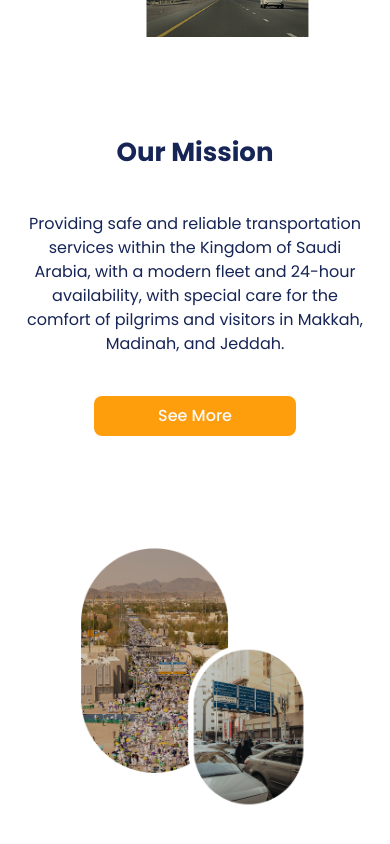
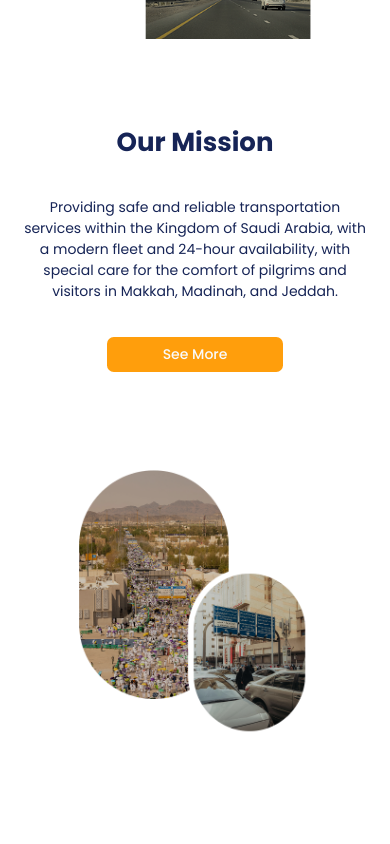
Before and after one commit to ayoubbezai/di9at-alwa9t, a Next.js app in the folder frontend/: page /en/ in a window 390 px wide. Shown: the part 1138-1982 px from the top of the page. Built offline with nearby package versions, Linux system fonts and the light colour scheme; no server answers.

Commit message:
translate about us and our service

```diff
--- a/frontend/app/[locale]/(landing)/Home.tsx
+++ b/frontend/app/[locale]/(landing)/Home.tsx
@@ -65,7 +65,7 @@ export default function Home() {
         <>
           <OurMission t={t} isRtl={isRtl} />
           <AboutUs t={t} isRtl={isRtl} />
-          <OurService />
+          <OurService t={t} isRtl={isRtl} />
           <WhyUs />
           <MostVisted />
           <OurClient />
--- a/frontend/components/landing/AboutUs.tsx
+++ b/frontend/components/landing/AboutUs.tsx
@@ -7,21 +7,6 @@ type LabelProps = {
   number: string;
 };
 
-const AboutUsData = [
-  { title: "Years of Experience", number: "20+" },
-  { title: "Cities Served", number: "10+" },
-  { title: "Fleet Size", number: "100+" },
-  { title: "Happy Customers", number: "100K+" },
-];
-
-const Label = ({ title, number }: LabelProps) => (
-  <div className="flex flex-col items-center justify-center gap-2 ">
-    <span className="font-bold text-xl md:text-[28px] text-primary text-center">
-      {number}
-    </span>
-    <span className="text-sm text-primary-dark/80 text-center">{title}</span>
-  </div>
-);
 export default function AboutUs({
   t,
   isRtl,
@@ -29,32 +14,62 @@ export default function AboutUs({
   t: (key: string) => string;
   isRtl: boolean;
 }) {
+  const AboutUsData = [
+    { title: t("about_us.years_of_experience"), number: "20+" },
+    { title: t("about_us.cities_served"), number: "10+" },
+    { title: t("about_us.fleet_size"), number: "100+" },
+    { title: t("about_us.happy_customers"), number: "100K+" },
+  ];
+
+  const Label = ({ title, number }: LabelProps) => (
+    <div className="flex flex-col items-center justify-center gap-2">
+      <span className="font-bold text-xl md:text-[28px] text-primary text-center">
+        {number}
+      </span>
+      <span className="text-sm text-primary-dark/80 text-center">{title}</span>
+    </div>
+  );
+
   return (
-    <section className="flex  flex-col-reverse md:flex-row items-center justify-between my-20  px-6 py-8 w-full md:mx-6 lg:mx-10 md:px-0 gap-12">
-      {/*  text */}
-      <div className="flex flex-col justify-center items-start w-full mx-auto ">
+    <section
+      className={`flex flex-col-reverse  ${
+        isRtl ? "md:flex-row-reverse" : "md:flex-row"
+      } items-center justify-between my-20 px-6 py-8 w-full max-w-7xl md:mx-6 lg:mx-auto   md:px-0 gap-36`}
+    >
+      {/* Text Section */}
+      <div
+        className={`flex flex-col justify-center ${
+          isRtl ? "items-end" : "items-start"
+        } w-full mx-auto`}
+      >
         <h3 className="font-medium text-lg md:text-xl text-primary-dark/90 text-left mb-2">
-          About Us
+          {t("about_us.subtitle")}
         </h3>
         <h1 className="font-bold text-xl md:text-3xl text-primary-dark text-left">
-          Professional transportation with local expertise and trusted quality.
+          {t("about_us.title")}
         </h1>
-        <p className="font-normal text-base md:text-lg text-primary-dark/80 text-left mt-4">
-          At Diqat Al Waqt, we provide safe and flexible transportation services
-          for individuals and visitors within and between cities across the
-          Kingdom. With over 20 years of experience, we offer a comfortable
-          travel experience for pilgrims, visitors, and residents—featuring a
-          modern fleet, professional drivers, and 24/7 service availability.
+        <p
+          className={`font-normal text-base md:text-lg text-primary-dark/80 ${
+            isRtl ? "text-right" : " text-left"
+          } mt-4`}
+        >
+          {t("about_us.description")}
         </p>
-        <div className="grid custom-grid  grid-cols-4 gap-6 md:gap-14 mt-8 items-start justify-start w-full md:w-5/6 ">
+        <div className="grid custom-grid grid-cols-4 gap-6 md:gap-14 mt-8 items-start justify-start w-full md:w-5/6">
           {AboutUsData.map((data, index) => (
             <Label key={index} title={data.title} number={data.number} />
           ))}
         </div>
       </div>
-      {/*  image */}
+
+      {/* Image Section */}
       <div className="flex flex-col justify-center items-center w-2/3 mx-auto md:w-full">
-        <Image src={AboutUsImage} alt="About Us" width={360} height={330} />
+        <Image
+          src={AboutUsImage}
+          alt={t("about_us.image_alt")}
+          width={360}
+          height={330}
+        />
       </div>
     </section>
   );
--- a/frontend/components/landing/Hero.tsx
+++ b/frontend/components/landing/Hero.tsx
@@ -164,7 +164,7 @@ export default function Hero({
 
         <motion.p
           className={` ${
-            isRtl ? "text-base md:text-lg " : " text-[13px] md:text-[15px]"
+            isRtl ? "text-base md:text-lg " : " text-[0.9rem] md:text-[1rem]"
           }  md:w-3/4 font-normal px-2 mx-auto leading-7`}
           variants={item}
         >
--- a/frontend/components/landing/OurService.tsx
+++ b/frontend/components/landing/OurService.tsx
@@ -1,3 +1,5 @@
+"use client";
+
 import Image from "next/image";
 import type { StaticImport } from "next/dist/shared/lib/get-img-props";
 import CarImage1 from "../../assets/images/our_service/card1.jpg";
@@ -8,32 +10,12 @@ type CardType = {
   title: string;
   description: string;
   image: StaticImport;
+  isRtl?: boolean;
 };
-const cardData: CardType[] = [
-  {
-    title: "Airport & Intercity Transport",
-    description:
-      "Reliable pickups and drop-offs from Jeddah, Madinah, and Riyadh airports. We also offer smooth, secure travel between cities with modern vehicles, professional drivers, and full-time availability to match your schedule.",
-    image: CarImage1,
-  },
-  {
-    title: "Pilgrim & Visitor Service",
-    description:
-      "Tailored transportation for pilgrims and visitors within Makkah and Madinah. We ensure flexibility in timing, comfort in travel, and a respectful experience that considers religious rituals and sacred locations.",
-    image: CarImage2,
-  },
-  {
-    title: "City Transportation & Rentals",
-    description:
-      "Explore the city with ease through hourly chauffeur services, event transfers, or guided local tours. Our in-city rides are fast, reliable, and comfortable — ideal for business, leisure, or special occasions.",
-    image: CarImage3,
-  },
-];
 
-const Card = ({ title, description, image }: CardType) => {
+const Card = ({ title, description, image, isRtl }: CardType) => {
   return (
     <div className="bg-gray-50 shadow-[0_4px_16px_rgba(0,0,0,0.12)] hover:shadow-[0_6px_20px_rgba(0,0,0,0.15)] pb-8 rounded-xl mx-auto w-full md:w-5/6 transition-shadow duration-300 ease-in-out">
-      {/* Image container with gradient overlay */}
       <div className="relative w-full h-[200px]">
         <Image
           src={image}
@@ -44,11 +26,17 @@ const Card = ({ title, description, image }: CardType) => {
         <div className="absolute inset-0 bg-gradient-to-t rounded-t-4xl from-black/50 md:hover:from-black/55 to-transparent " />
       </div>
 
-      {/* Text content */}
-      <div className="px-6 pb-6 pt-2">
-        <h2 className="text-lg  font-bold text-primary-dark my-4 ">{title}</h2>
-
-        <p className=" mt-2 text-primary-dark/90 text-[15px] leading-relaxed ">
+      <div
+        className={`px-6 pb-4 pt-2 flex flex-col ${
+          isRtl ? "items-end" : "items-start"
+        } `}
+      >
+        <h2 className="text-lg font-bold text-primary-dark my-4">{title}</h2>
+        <p
+          className={`mt-2 ${
+            isRtl ? "  text-right" : " text-left"
+          } text-primary-dark/90 text-[15px] leading-relaxed`}
+        >
           {description}
         </p>
       </div>
@@ -56,19 +44,44 @@ const Card = ({ title, description, image }: CardType) => {
   );
 };
 
-export default function OurService() {
+export default function OurService({
+  t,
+  isRtl,
+}: {
+  t: (key: string) => string;
+  isRtl: boolean;
+}) {
+  const cardData: CardType[] = [
+    {
+      title: t("our_service.cards.0.title"),
+      description: t("our_service.cards.0.description"),
+      image: CarImage1,
+    },
+    {
+      title: t("our_service.cards.1.title"),
+      description: t("our_service.cards.1.description"),
+      image: CarImage2,
+    },
+    {
+      title: t("our_service.cards.2.title"),
+      description: t("our_service.cards.2.description"),
+      image: CarImage3,
+    },
+  ];
+
   return (
     <div className="flex flex-col items-center justify-center w-full mx-auto py-12 px-6">
-      <h1 className="text-[26px] md:text-4xl font-bold text-center text-primary-dark mb-12">
-        Our Service
+      <h1 className="text-[1.9rem] md:text-4xl font-bold text-center text-primary-dark mb-12">
+        {t("our_service.title")}
       </h1>
-      <div className="grid grid-cols-1 md:grid-cols-3 gap-10 mt-8   w-full px-4 md:px-0">
+      <div className="grid grid-cols-1 md:grid-cols-3 gap-10 mt-8 w-full px-4 md:px-0">
         {cardData.map((card, index) => (
           <Card
             key={index}
             title={card.title}
             description={card.description}
             image={card.image}
+            isRtl={isRtl}
           />
         ))}
       </div>
--- a/frontend/public/locales/ar/common.json
+++ b/frontend/public/locales/ar/common.json
@@ -19,5 +19,32 @@
     "title": "مهمتنا",
     "description": "توفير خدمات نقل آمنة وموثوقة داخل المملكة العربية السعودية بأسطول حديث وتوافر على مدار الساعة، مع عناية خاصة براحة الحجاج والزوار في مكة المكرمة والمدينة المنورة وجدة.",
     "cta": "عرض المزيد"
+  },
+  "about_us": {
+    "subtitle": "من نحن",
+    "title": "نقل احترافي بخبرة محلية وجودة موثوقة.",
+    "description": "في دقات الوقت، نقدم خدمات نقل آمنة ومرنة للأفراد والزوار داخل وبين المدن في جميع أنحاء المملكة. مع أكثر من 20 عامًا من الخبرة، نوفر تجربة سفر مريحة للحجاج والزوار والمقيمين — بأسطول حديث، وسائقين محترفين، وتوفر الخدمة على مدار الساعة.",
+    "years_of_experience": "سنوات من الخبرة",
+    "cities_served": "المدن المخدومة",
+    "fleet_size": "حجم الأسطول",
+    "happy_customers": "عملاء سعداء",
+    "image_alt": "من نحن"
+  },
+  "our_service": {
+    "title": "خدماتنا",
+    "cards": [
+      {
+        "title": "النقل من وإلى المطار وبين المدن",
+        "description": "خدمة موثوقة للاستقبال والتوصيل من مطارات جدة، المدينة المنورة، والرياض. كما نوفر تنقلاً سلسًا وآمنًا بين المدن باستخدام مركبات حديثة وسائقين محترفين وتوفر دائم يتناسب مع جدولك."
+      },
+      {
+        "title": "خدمة الحجاج والزوار",
+        "description": "نقل مخصص للحجاج والزوار داخل مكة والمدينة. نضمن مرونة في التوقيت، وراحة في التنقل، وتجربة محترمة تراعي الشعائر الدينية والأماكن المقدسة."
+      },
+      {
+        "title": "النقل داخل المدينة والتأجير",
+        "description": "استكشف المدينة بسهولة من خلال خدمات السائقين بالساعة، أو التنقل للمناسبات، أو الجولات المحلية الموجهة. تنقلاتنا داخل المدن سريعة وموثوقة ومريحة — مثالية للأعمال أو الترفيه أو المناسبات الخاصة."
+      }
+    ]
   }
 }
--- a/frontend/public/locales/en/common.json
+++ b/frontend/public/locales/en/common.json
@@ -19,5 +19,35 @@
     "title": "Our Mission",
     "description": "Providing safe and reliable transportation services within the Kingdom of Saudi Arabia, with a modern fleet and 24-hour availability, with special care for the comfort of pilgrims and visitors in Makkah, Madinah, and Jeddah.",
     "cta": "See More"
+  },
+  "about_us": {
+    "subtitle": "About Us",
+    "title": "Professional transportation with local expertise and trusted quality.",
+    "description": "At Diqat Al Waqt, we provide safe and flexible transportation services for individuals and visitors within and between cities across the Kingdom. With over 20 years of experience, we offer a comfortable travel experience for pilgrims, visitors, and residents—featuring a modern fleet, professional drivers, and 24/7 service availability.",
+    "years_of_experience": "Years of Experience",
+    "cities_served": "Cities Served",
+    "fleet_size": "Fleet Size",
+    "happy_customers": "Happy Customers",
+    "image_alt": "About Us"
+  },
+
+  "our_service": {
+    "title": "Our Service",
+    "cards": [
+      {
+        "title": "Airport & Intercity Transport",
+        "description": "Reliable pickups and drop-offs from Jeddah, Madinah, and Riyadh airports. We also offer smooth, secure travel between cities with modern vehicles, professional drivers, and full-time availability to match your schedule."
+      },
+      {
+        "title": "Pilgrim & Visitor Service",
+        "description": "Tailored transportation for pilgrims and visitors within Makkah and Madinah. We ensure flexibility in timing, comfort in travel, and a respectful experience that considers religious rituals and sacred locations."
+      },
+      {
+        "title": "City Transportation & Rentals",
+        "description": "Explore the city with ease through hourly chauffeur services, event transfers, or guided local tours. Our in-city rides are fast, reliable, and comfortable — ideal for business, leisure, or special occasions."
+      }
+    ]
   }
+
+
 }
--- a/frontend/style/globals.css
+++ b/frontend/style/globals.css
@@ -123,6 +123,10 @@
 body {
   font-family: "Poppins", sans-serif;
 }
+html {
+  font-size: clamp(14px, 0.925vw + 0.25rem, 14.5px);
+}
+
 @layer base {
   * {
     @apply border-border outline-ring/50;
```
